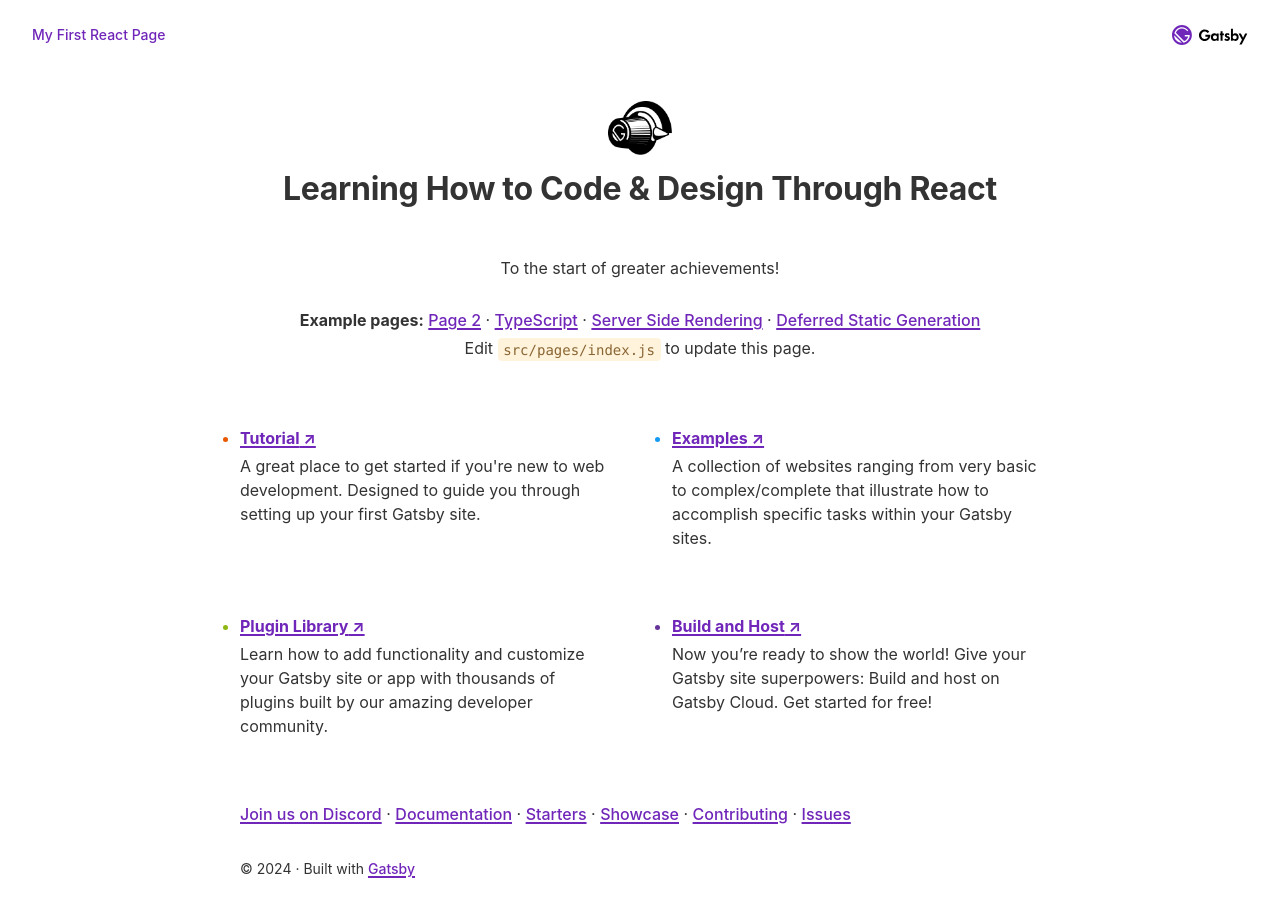
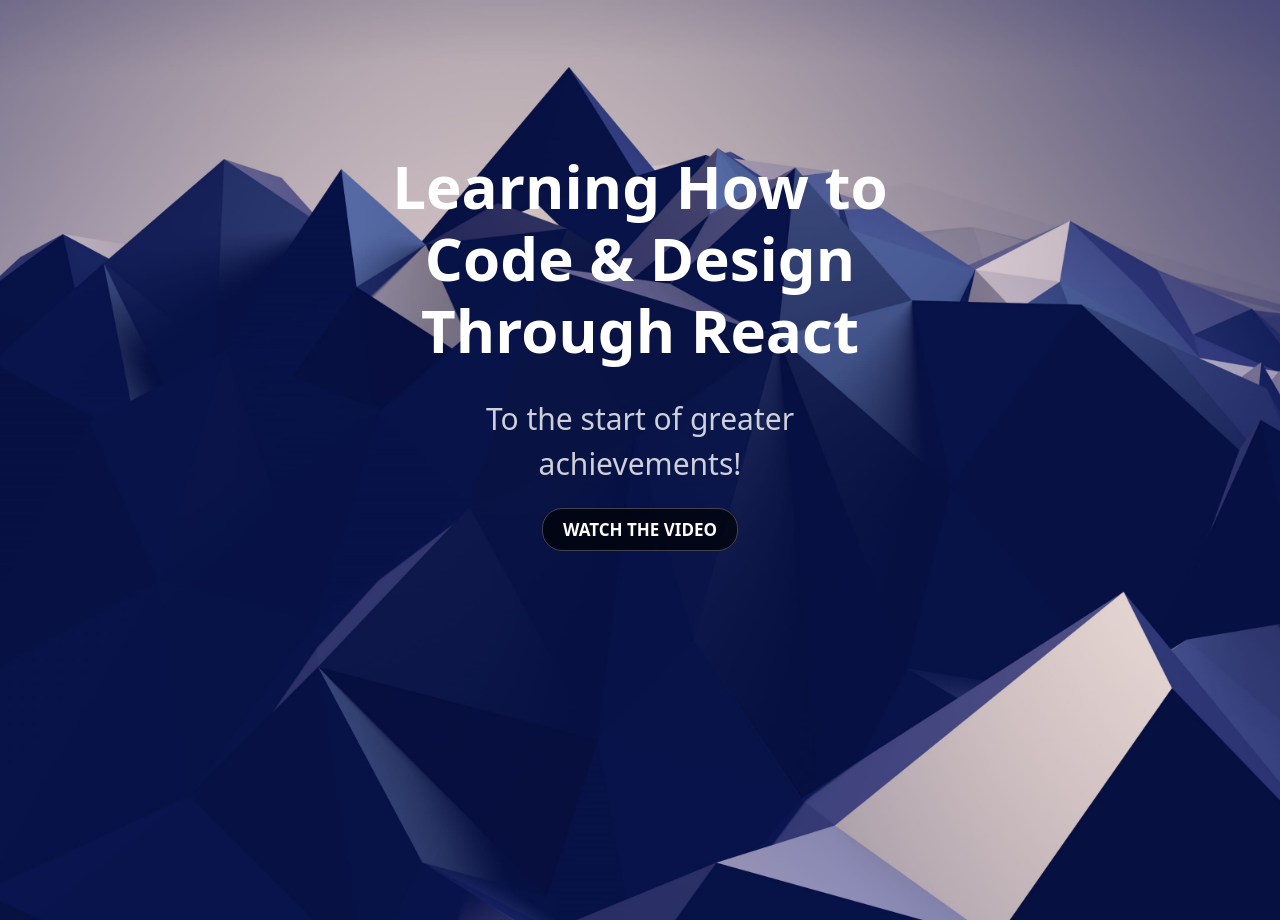
Before and after one commit to EricFiorani/My-First-React-App, a Gatsby site: page / in a window 1280 px wide. Built offline with nearby package versions, Linux system fonts and the light colour scheme; Gatsby itself is replaced by a stand-in of ours.

Commit message:
cleaned up some template code and added in a Hero banner with CSS

```diff
--- a/src/components/layout.css
+++ b/src/components/layout.css
@@ -1,224 +1,51 @@
-:root {
-  --border-radius: 4px;
-  --color-text: #333;
-  --color-primary: #7026b9;
-  --color-code-bg: #fff4db;
-  --color-code: #8a6534;
-  --font-sans: -apple-system, BlinkMacSystemFont, "Segoe UI", Helvetica, Arial,
-    sans-serif, "Apple Color Emoji", "Segoe UI Emoji";
-  --font-mono: SFMono-Regular, Menlo, Monaco, Consolas, "Liberation Mono",
-    "Courier New", monospace;
-  --font-lg: 18px;
-  --font-md: 16px;
-  --font-sm: 14px;
-  --font-sx: 12px;
-  --line-height-loose: 1.75;
-  --line-height-normal: 1.5;
-  --line-height-dense: 1.1;
-  --space-1: 4px;
-  --space-2: 8px;
-  --space-3: 16px;
-  --space-4: 24px;
-  --space-5: 32px;
-  --space-6: 64px;
-  --size-content: 54rem;
-  --size-gutter: var(--space-5);
-  --size-gap: var(--space-6);
+body {
+  font-family: system-ui, -apple-system, BlinkMacSystemFont, 'Segoe UI', Roboto, Oxygen, Ubuntu, Cantarell, 'Open Sans', 'Helvetica Neue', sans-serif;
+  margin: 0;
+  font-size: 20px;
+  -webkit-font-smoothing: antialiased;
+  line-height: 1.3;
 }
-html {
-  -webkit-text-size-adjust: 100%;
-  box-sizing: border-box;
-  font: sans-serif;
-  font-size: var(--font-md);
-  line-height: var(--line-height-normal);
-  overflow-y: scroll;
+
+a {
+  color: hsl(250, 91%, 58%);
+  text-decoration: none;
+  font-weight: 600;
 }
-body {
-  -moz-osx-font-smoothing: grayscale;
-  -webkit-font-smoothing: antialiased;
-  color: var(--color-text);
-  font-family: sans-serif;
-  font-family: var(--font-sans);
-  font-weight: normal;
+
+.Hero {
+  background-image: url('../images/wallpaper3.jpg');
+  height: 920px;
+  background-size: cover;
+  background-position: center;
+}
+
+.HeroGroup {
+  margin: 0 auto;
+  max-width: 500px;
+  padding: 150px 50px;
+  text-align: center;
+}
+
+.Hero h1 {
   margin: 0;
-  word-wrap: break-word;
+  font-size: 60px;
+  color: hsl(0, 0%, 100%);
+  line-height: 1.2;
 }
-a {
-  background-color: transparent;
-  color: var(--color-primary);
-  text-decoration: none;
-  font-weight: 500;
-  text-decoration: underline;
-  text-decoration-thickness: 1.5px;
-  text-underline-offset: 2px;
+
+.Hero p {
+  color: rgba(255,255,255,0.8);
+  font-size: 30px;
+  line-height: 1.5;
 }
-a:active,
-a:hover {
-  outline-width: 0;
-  text-decoration: none;
+
+.Hero a {
+  font-size: 17px;
+  font-weight: 600;
+  color: white;
+  text-transform: uppercase;
+  background: rgba(0,0,0,0.7);
+  padding: 9px 20px;
+  border: 1px solid rgba(255,255,255,0.25);
+  border-radius: 20px;
 }
-abbr[title] {
-  border-bottom: 1px dotted hsla(0, 0%, 0%, 0.5);
-  cursor: help;
-  text-decoration: none;
-}
-b,
-strong {
-  font-weight: inherit;
-  font-weight: bolder;
-}
-dfn {
-  font-style: italic;
-}
-h1 {
-  margin: 0;
-  margin-bottom: 3rem;
-  padding: 0;
-  line-height: var(--line-height-dense);
-  letter-spacing: -0.01em;
-}
-h1 > b {
-  color: var(--color-primary);
-}
-img {
-  border-style: none;
-  max-width: 100%;
-}
-code,
-kbd,
-pre,
-samp {
-  font-family: var(--font-mono);
-  font-size: 1em;
-  line-height: inherit;
-}
-hr {
-  box-sizing: content-box;
-  overflow: visible;
-  margin-left: 0;
-  margin-right: 0;
-  margin-top: 0;
-  padding: 0;
-  margin-bottom: calc(var(--space-4) - 1px);
-  background: hsla(0, 0%, 0%, 0.2);
-  border: none;
-  height: 1px;
-}
-* {
-  box-sizing: inherit;
-}
-*:before {
-  box-sizing: inherit;
-}
-*:after {
-  box-sizing: inherit;
-}
-hgroup,
-img,
-figure,
-fieldset,
-ul,
-ol,
-dl,
-dd,
-p {
-  margin: 0;
-  padding: 0;
-  margin-bottom: var(--space-4);
-}
-ul,
-ol {
-  margin-left: var(--space-4);
-  list-style-position: outside;
-  list-style-image: none;
-}
-pre {
-  margin-left: 0;
-  margin-right: 0;
-  margin-top: 0;
-  margin-bottom: var(--space-4);
-  font-size: 0.875rem;
-  line-height: var(--line-height-normal);
-  background: hsla(0, 0%, 0%, 0.04);
-  border-radius: var(--border-radius);
-  overflow: auto;
-  word-wrap: normal;
-  padding: var(--space-4);
-}
-b,
-strong,
-dt,
-th {
-  font-weight: bold;
-}
-li {
-  margin-bottom: calc(var(--space-4) / 2);
-}
-ol li,
-ul li {
-  padding-left: 0;
-}
-li > ol,
-li > ul {
-  margin-bottom: calc(var(--space-4) / 2);
-  margin-left: var(--space-4);
-  margin-top: calc(var(--space-4) / 2);
-}
-blockquote *:last-child {
-  margin-bottom: 0;
-}
-li *:last-child {
-  margin-bottom: 0;
-}
-p *:last-child {
-  margin-bottom: 0;
-}
-li > p {
-  margin-bottom: calc(var(--space-4) / 2);
-}
-p {
-  max-width: 680px;
-}
-code {
-  font-size: 0.875rem;
-}
-kbd {
-  font-size: 0.875rem;
-}
-samp {
-  font-size: 0.875rem;
-}
-abbr {
-  border-bottom: 1px dotted hsla(0, 0%, 0%, 0.5);
-  cursor: help;
-}
-acronym {
-  border-bottom: 1px dotted hsla(0, 0%, 0%, 0.5);
-  cursor: help;
-}
-tt,
-code {
-  background-color: var(--color-code-bg);
-  border-radius: var(--border-radius);
-  color: var(--color-code);
-  font-family: var(--font-mono);
-  padding-bottom: 0.25em;
-  padding-top: 0.25em;
-  word-break: normal;
-}
-pre code {
-  background: none;
-}
-code:before,
-code:after,
-tt:before,
-tt:after {
-  content: "\00a0";
-  letter-spacing: -0.2em;
-}
-pre code:before,
-pre code:after,
-pre tt:before,
-pre tt:after {
-  content: none;
-}
--- a/src/components/layout.js
+++ b/src/components/layout.js
@@ -24,26 +24,9 @@
 
   return (
     <>
-      <Header siteTitle={data.site.siteMetadata?.title || `Title`} />
-      <div
-        style={{
-          margin: `0 auto`,
-          maxWidth: `var(--size-content)`,
-          padding: `var(--size-gutter)`,
-        }}
-      >
+
         <main>{children}</main>
-        <footer
-          style={{
-            marginTop: `var(--space-5)`,
-            fontSize: `var(--font-sm)`,
-          }}
-        >
-          © {new Date().getFullYear()} &middot; Built with
-          {` `}
-          <a href="https://www.gatsbyjs.com">Gatsby</a>
-        </footer>
-      </div>
+
     </>
   )
 }
--- a/src/pages/index.js
+++ b/src/pages/index.js
@@ -71,53 +71,22 @@
 
 const IndexPage = () => (
   <Layout>
-    <div className={styles.textCenter}>
-      <StaticImage
-        src="../images/example.png"
-        loading="eager"
-        width={64}
-        quality={95}
-        formats={["auto", "webp", "avif"]}
-        alt=""
-        style={{ marginBottom: `var(--space-3)` }}
-      />
+    <div className="Hero">
+
+      <div className="HeroGroup">
+
         <h1>
           Learning How to Code & Design Through React
         </h1>
         <p className={styles.intro}>
           To the start of greater achievements!
         </p>
-      <p className={styles.intro}>
-        <b>Example pages:</b>{" "}
-        {samplePageLinks.map((link, i) => (
-          <React.Fragment key={link.url}>
-            <Link to={link.url}>{link.text}</Link>
-            {i !== samplePageLinks.length - 1 && <> · </>}
-          </React.Fragment>
-        ))}
-        <br />
-        Edit <code>src/pages/index.js</code> to update this page.
-      </p>
+        <Link to="/page-2/">Watch the Video</Link>
+
       </div>
-    <ul className={styles.list}>
-      {links.map(link => (
-        <li key={link.url} className={styles.listItem}>
-          <a
-            className={styles.listItemLink}
-            href={`${link.url}${utmParameters}`}
-          >
-            {link.text} ↗
-          </a>
-          <p className={styles.listItemDescription}>{link.description}</p>
-        </li>
-      ))}
-    </ul>
-    {moreLinks.map((link, i) => (
-      <React.Fragment key={link.url}>
-        <a href={`${link.url}${utmParameters}`}>{link.text}</a>
-        {i !== moreLinks.length - 1 && <> · </>}
-      </React.Fragment>
-    ))}
+
+    </div>
+
   </Layout>
 )
 
```
Also changed, not shown: src/images/logo-designcode.svg (added), src/images/logo-figma.png (added), src/images/logo-framer.png (added), src/images/logo-invision.png (added), src/images/logo-react.png (added), src/images/logo-sketch.png (added), src/images/logo-studio.png (added), src/images/logo-swift.png (added), src/images/logo-xcode.png (added), src/images/wallpaper.jpg (added), src/images/wallpaper2.jpg (added), src/images/wallpaper3.jpg (added), src/images/wallpaper4.jpg (added). Lines whose indentation alone changed are shown as unchanged.
